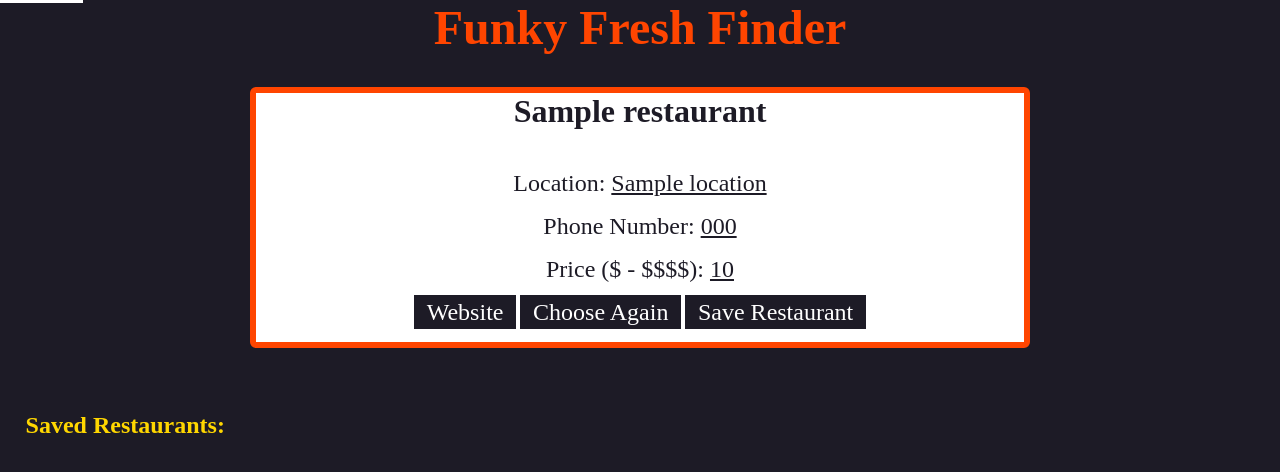
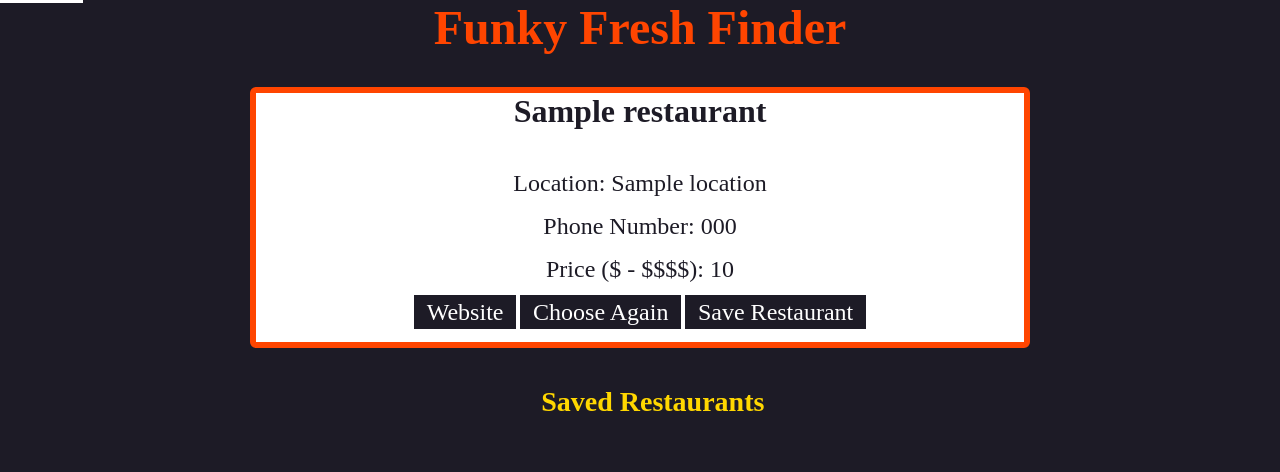
Before and after one commit to estrellafel/pythonProjectCs224, a Flask app: template templates/restaurant.html in a window 1280 px wide. Shown: the part 35-507 px from the top of the page. Run offline with Flask 2, Linux system fonts and the light colour scheme; the template is opened without the code that fills it: most values are stand-ins (such as "Sample title", 1, 10 or a date in 2020).

Commit message:
Removed Underline, Centered and enlarged the Saved Restaurants tab

```diff
--- a/static/restaurant.css
+++ b/static/restaurant.css
@@ -23,11 +23,11 @@ h2 {
 }
 
 h3{
-    font-size: 1.5em;
+    font-size: 1.75em;
     color: gold;
     margin: 0 auto;
-    text-align: left;
-    padding-top: 5vw;
+    text-align: center;
+    padding-top: 3vw;
     padding-bottom: 1vw;
     padding-left: 2vw;
 }
--- a/templates/restaurant.html
+++ b/templates/restaurant.html
@@ -16,13 +16,13 @@
                     <h2 class="r_name">{{restaurant.name}}</h2>
                 </div>
                 <div class="item">
-                    <p class="r_location">Location: <u>{{restaurant.location}}</u></p>
+                    <p class="r_location">Location: {{restaurant.location}}</p>
                 </div>
                 <div class="item">
-                    <p class="r_phone">Phone Number: <u>{{restaurant.phone}}</u></p>
+                    <p class="r_phone">Phone Number: {{restaurant.phone}}</p>
                 </div>
                 <div class="item">
-                    <p class="r_price">Price ($ - $$$$): <u>{{restaurant.price}}</u></p>
+                    <p class="r_price">Price ($ - $$$$): {{restaurant.price}}</p>
                 </div>
                 <div class="item">
                     <a href="{{restaurant.url}}">Website</a>
@@ -32,20 +32,20 @@
             </div>
         {% endif %}
         {% if saved %}
-            <h3>Saved Restaurants: </h3>
+            <h3>Saved Restaurants </h3>
             {% for i in range(len) %}
                 <div class="restaurant2">
                     <div class="item">
                         <h2 class="r_name">{{saved[i].name}}</h2>
                     </div>
                     <div class="item">
-                        <p class="r_location">Location:   <u>{{saved[i].location}}</u></p>
+                        <p class="r_location">Location:  {{saved[i].location}}</p>
                     </div>
                     <div class="item">
-                        <p class="r_phone">Phone Number:   <u>{{saved[i].phone}}</u></p>
+                        <p class="r_phone">Phone Number:  {{saved[i].phone}}</p>
                     </div>
                     <div class="item">
-                        <p class="r_price">Price ($ - $$$$):   <u>{{saved[i].price}}</u></p>
+                        <p class="r_price">Price ($ - $$$$):  {{saved[i].price}}</p>
                     </div>
                     <div class="item">
                         <a href="{{saved[i].url}}">Website</a>
```
